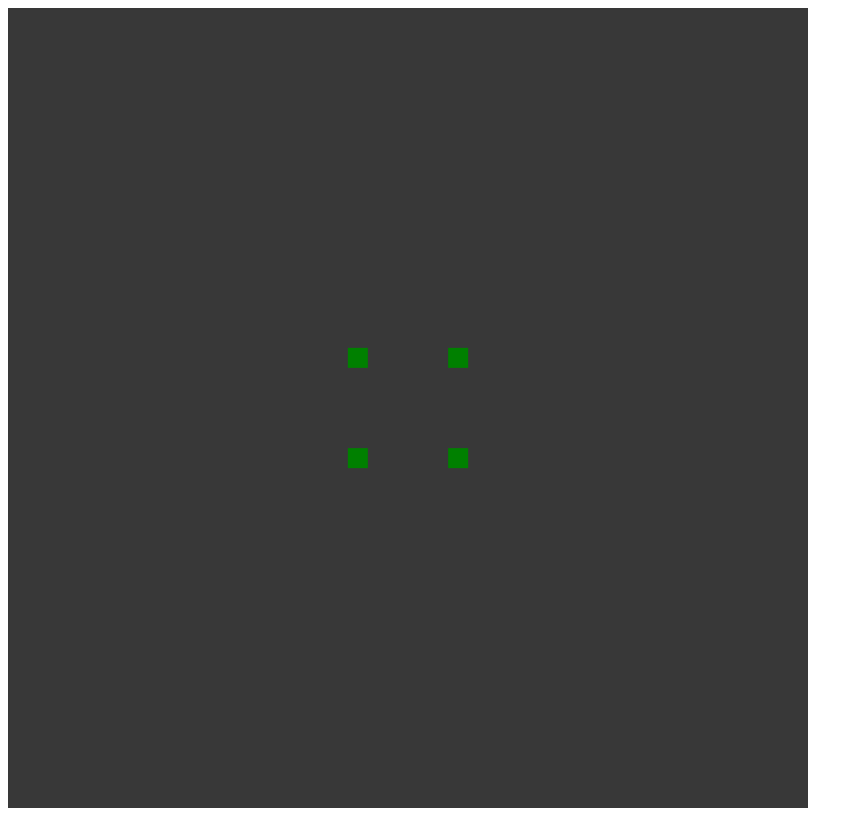
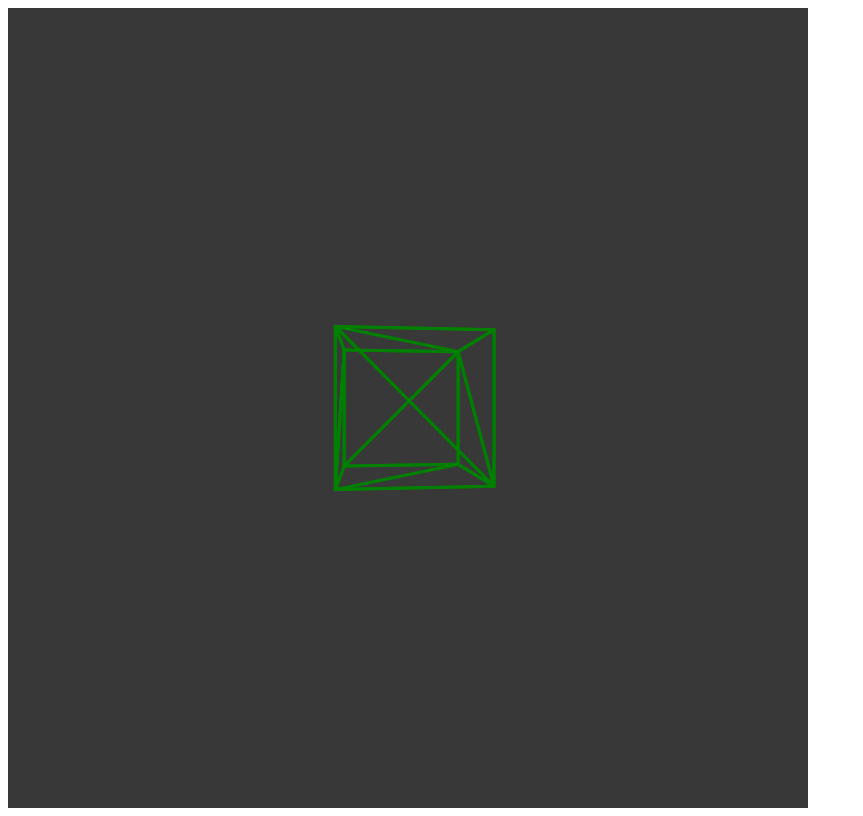
Before and after one commit to batabutter/mesh-editor-js, a plain HTML site: page index.html in a window 1280 px wide. Shown: the whole page, without its empty margins (0-863 px from the left). Drawn offline with Linux system fonts and the light colour scheme.

Commit message:
Issue #1: Added meshes, and simple rotating cube (#2)
* Issue #1: Added meshes, and simple rotating cube

* Issue #1: Slight changes to cube position

```diff
--- a/main.js
+++ b/main.js
@@ -3,12 +3,14 @@ const ctx = canvas.getContext("2d");
 
 const WIDTH = 800;
 const HEIGHT = 800;
-const POINT_SIZE = 20;
+let dz = 3;
+let dtheta = 0;
 const BACKGROUND = "#383838"
 const TARGET_FPS = 60;
 
 canvas.width = WIDTH;
 canvas.height = HEIGHT;
+
 
 /**
  * @typedef {Object} Vec3
@@ -17,45 +19,186 @@ canvas.height = HEIGHT;
  * @property {number} z - z coordinate of the point
 */
 
+
 /**
  * Projects a Vec3 to a point on screen
  * @param {Vec3} - Point to project
  * @returns {Vec3} - Projected point
- */
+*/
+
 const project_to_screen = ({ x, y, z }) => (
     {
-        x: (x / z + 1) / 2 * WIDTH - POINT_SIZE / 2,
-        y: (-y / z + 1) / 2 * HEIGHT - POINT_SIZE / 2,
+        x: (x / z + 1) / 2 * WIDTH,
+        y: (-y / z + 1) / 2 * HEIGHT,
     }
 )
 /**
  * Draws a point on the screen
  * @param {Vec3} p - Point with x and y coords
  * @returns {void}
- */
-const point = (p) => {
+*/
+const drawPoint = (p) => {
+
+    let POINT_SIZE = 0
+    if (dz > 0)
+        POINT_SIZE = 10 / dz;
     ctx.fillStyle = "green";
     const { x, y } = project_to_screen(p);
-    ctx.fillRect(x, y, POINT_SIZE, POINT_SIZE);
+    ctx.fillRect(x - POINT_SIZE / 2, y - POINT_SIZE / 2, POINT_SIZE, POINT_SIZE);
 }
 
+/**
+ * Draws a line on the screen given two points
+ * @param {Vec3} p1 - Point 1 wuth x, y, z coords
+ * @param {Vec3} p2 - Point 2 with x, y, z coords
+ * @returns {void}
+*/
+const drawLine = (p1, p2) => {
+    ctx.strokeStyle = "green"
+    const d_p1 = project_to_screen(p1);
+    const d_p2 = project_to_screen(p2);
+
+    ctx.strokeStyle = "green";
+    ctx.lineWidth = 3;
+    ctx.beginPath();
+    ctx.moveTo(d_p1.x, d_p1.y);
+    ctx.lineTo(d_p2.x, d_p2.y);
+    ctx.stroke();
+}
+
+/**
+ * Translates the points by a z value
+ * @param {Vec3} p - Point to translate
+ * @param {number} dz - Translates by dz
+ * @returns {void}
+*/
+const translate_z = ({ x, y, z }, dz) => {
+    return { x: x, y: y, z: z + dz };
+}
+
+/**
+ * Rotates a given point by radians along the y-axis
+ * @param {Vec3} p - Point to rotate
+ * @param {number} radians - Rotation amount
+ */
+const rotate_y = ({ x, y, z }, radians) => (
+    {
+        x: x * Math.sin(radians) + z * Math.cos(radians),
+        y: y,
+        z: x * Math.cos(radians) - z * Math.sin(radians),
+    }
+)
+
+/**
+ * A Mesh that holds an array of three vertices, [v0, v1, v2] intended to be rendered in order v0->v1->v2
+ * @typedef {Object} Mesh
+ * @property {Array<Vec3>} verts
+ */
+
+/** Draws a mesh on the screen
+ * @property {Mesh} mesh - Mesh to render
+ * @returns {void}
+*/
+const drawMesh = (mesh) => {
+    const verts = mesh.verts
+    for (let i = 0; i < verts.length / 3; i += 3) {
+        drawLine(verts[i], verts[(i + 1)]);
+        drawLine(verts[i + 1], verts[(i + 2)]);
+        drawLine(verts[i + 2], verts[i]);
+    }
+}
 
 const clear_background = () => {
     ctx.fillStyle = BACKGROUND;
     ctx.fillRect(0, 0, WIDTH, HEIGHT);
 }
-clear_background();
 
-let dz = 1;
+
+const points = [
+    { x: -0.50, y: 0.50, z: -0.5 },
+    { x: 0.50, y: 0.50, z: -0.5 },
+    { x: -0.50, y: -0.50, z: -0.5 },
+    { x: 0.50, y: -0.50, z: -0.5 },
+
+    { x: -0.50, y: 0.50, z: 0.5 },
+    { x: 0.50, y: 0.50, z: 0.5 },
+    { x: -0.50, y: -0.50, z: 0.5 },
+    { x: 0.50, y: -0.50, z: 0.5 },
+]
+
+// Clockwise winding order
+const meshArr = [
+    {
+        verts: [points[0], points[1], points[2]]
+    },
+    {
+        verts: [points[2], points[1], points[3]]
+    },
+]
 
 const frame = () => {
     const dt = 1 / TARGET_FPS;
     clear_background();
-    dz += dt * 1;
-    point({ x: -0.75, y: 0.75, z: dz });
-    point({ x: 0.75, y: 0.75, z: dz });
-    point({ x: -0.75, y: -0.75, z: dz });
-    point({ x: 0.75, y: -0.75, z: dz });
+    //dz += dt * 1;
+    dtheta += dt * 2 * Math.PI;
+
+    const meshArr = [
+        {
+            verts: [points[0], points[1], points[2]]
+        },
+        {
+            verts: [points[2], points[1], points[3]]
+        },
+
+        {
+            verts: [points[0], points[4], points[5]]
+        },
+        {
+            verts: [points[0], points[5], points[1]]
+        },
+
+        {
+            verts: [points[0], points[4], points[6]]
+        },
+        {
+            verts: [points[0], points[6], points[2]]
+        },
+
+        {
+            verts: [points[5], points[1], points[3]]
+        },
+        {
+            verts: [points[5], points[3], points[7]]
+        },
+
+        {
+            verts: [points[5], points[4], points[6]]
+        },
+        {
+            verts: [points[5], points[6], points[7]]
+        },
+
+        {
+            verts: [points[7], points[6], points[2]]
+        },
+        {
+            verts: [points[7], points[2], points[3]]
+        },
+    ]
+
+    for (const point of points) {
+        drawPoint(translate_z(rotate_y(point, dtheta), dz));
+    }
+
+    for (const mesh of meshArr) {
+        for (let i = 0; i < mesh.verts.length; i++) {
+            mesh.verts[i] = translate_z(rotate_y(mesh.verts[i], dtheta), dz)
+        }
+        drawMesh(mesh);
+    }
+
+
     setTimeout(frame, 1000 / TARGET_FPS);
 }
+
 setTimeout(frame, 1000 / TARGET_FPS);
```
Also changed, not shown: index.html (line endings or trailing spaces).
